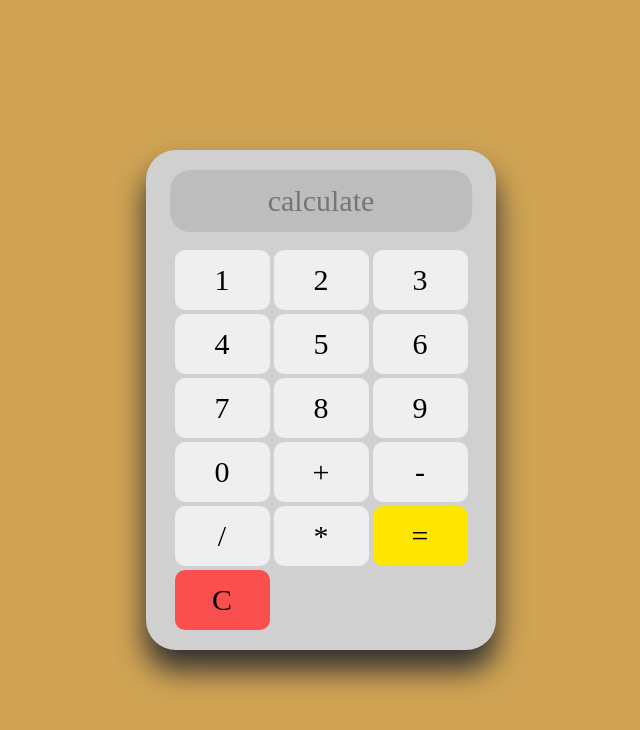
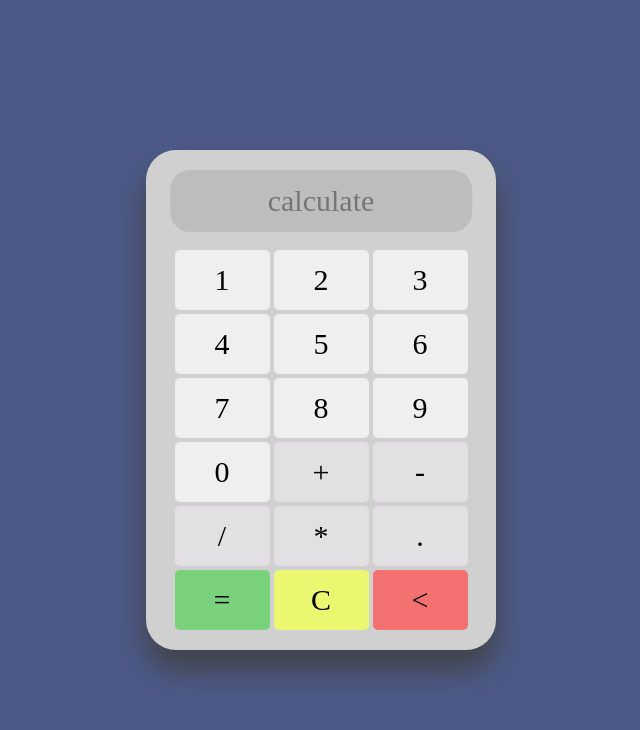
Before and after one commit to benscottdev/Calculator, a plain HTML site: page index.html in a window 1280 px wide. Shown: the whole page, without its empty margins (319-959 px from the left). Drawn offline with Linux system fonts and the light colour scheme; a web font is replaced by a local one.

Commit message:
Add files via upload
JavaScript simplified

```diff
--- a/index.html
+++ b/index.html
@@ -11,106 +11,59 @@
       <div class="calulator-section">
         <input type="text" id="number-input" placeholder="calculate" />
         <div class="inputs">
-          <input
-            id="one-btn"
-            value="1"
-            type="button"
-            onclick="display('1')"
-            onkeydown="myFunction(event)"
-          />
-          <input
-            id="two-btn"
-            value="2"
-            type="button"
-            onclick="display('2')"
-            onkeydown="myFunction(event)"
-          />
+          <input id="one-btn" value="1" type="button" onclick="display('1')" />
+          <input id="two-btn" value="2" type="button" onclick="display('2')" />
           <input
             id="three-btn"
             value="3"
             type="button"
             onclick="display('3')"
-            onkeydown="myFunction(event)"
           />
-          <input
-            id="four-btn"
-            value="4"
-            type="button"
-            onclick="display('4')"
-            onkeydown="myFunction(event)"
-          />
-          <input
-            id="five-btn"
-            value="5"
-            type="button"
-            onclick="display('5')"
-            onkeydown="myFunction(event)"
-          />
-          <input
-            id="six-btn"
-            value="6"
-            type="button"
-            onclick="display('6')"
-            onkeydown="myFunction(event)"
-          />
+          <input id="four-btn" value="4" type="button" onclick="display('4')" />
+          <input id="five-btn" value="5" type="button" onclick="display('5')" />
+          <input id="six-btn" value="6" type="button" onclick="display('6')" />
           <input
             id="seven-btn"
             value="7"
             type="button"
             onclick="display('7')"
-            onkeydown="myFunction(event)"
           />
           <input
             id="eight-btn"
             value="8"
             type="button"
             onclick="display('8')"
-            onkeydown="myFunction(event)"
           />
-          <input
-            id="nine-btn"
-            value="9"
-            type="button"
-            onclick="display('9')"
-            onkeydown="myFunction(event)"
-          />
-          <input
-            id="zero-btn"
-            value="0"
-            type="button"
-            onclick="display('0')"
-            onkeydown="myFunction(event)"
-          />
-          <input
-            id="add-btn"
-            value="+"
-            type="button"
-            onclick="display('+')"
-            onkeydown="myFunction(event)"
-          />
+          <input id="nine-btn" value="9" type="button" onclick="display('9')" />
+          <input id="zero-btn" value="0" type="button" onclick="display('0')" />
+          <input id="add-btn" value="+" type="button" onclick="display('+')" />
           <input
             id="minus-btn"
             value="-"
             type="button"
             onclick="display('-')"
-            onkeydown="myFunction(event)"
           />
           <input
             id="divide-btn"
             value="/"
             type="button"
             onclick="display('/')"
-            onkeydown="myFunction(event)"
           />
           <input
             id="times-btn"
             value="*"
             type="button"
             onclick="display('*')"
-            onkeydown="myFunction(event)"
           />
+          <input id="dot-btn" value="." type="button" onclick="display('.')" />
           <input id="equals-btn" value="=" type="button" onclick="solve()" />
           <input id="clear-btn" value="C" type="button" onclick="reset()" />
+          <input
+            id="delete-btn"
+            value="<"
+            type="button"
+            onclick="backspace()"
+          />
         </div>
       </div>
     </main>
--- a/script.js
+++ b/script.js
@@ -1,34 +1,17 @@
-const displayInput = document.getElementById("number-input");
+let userInput = document.getElementById("number-input");
 
 function display(val) {
-  document.getElementById("number-input").value += val;
-}
-
-function myFunction(event) {
-  if (
-    event.key == "0" ||
-    event.key == "1" ||
-    event.key == "2" ||
-    event.key == "3" ||
-    event.key == "4" ||
-    event.key == "5" ||
-    event.key == "6" ||
-    event.key == "7" ||
-    event.key == "8" ||
-    event.key == "9" ||
-    event.key == "+" ||
-    event.key == "-" ||
-    event.key == "*" ||
-    event.key == "/"
-  )
-    document.getElementById("number-input").value += event.key;
+  userInput.value += val;
 }
 
 function solve() {
-  let solved = eval(document.getElementById("number-input").value);
-  document.getElementById("number-input").value = solved;
+  userInput.value = eval(userInput.value);
 }
 
 function reset() {
-  document.getElementById("number-input").value = "";
+  userInput.value = "";
 }
+
+function backspace() {
+  userInput.value = userInput.value.slice(0, -1);
+}
--- a/style.css
+++ b/style.css
@@ -6,7 +6,7 @@ html {
   padding: 0;
   box-sizing: border-box;
 
-  background-color: rgb(208, 164, 84);
+  background-color: rgb(76, 90, 136);
 }
 
 .calulator-section {
@@ -21,7 +21,7 @@ html {
   justify-content: center;
   align-items: center;
   border-radius: 30px;
-  box-shadow: 0px 20px 30px rgb(47, 47, 47);
+  box-shadow: 0px 20px 30px rgba(63, 63, 63, 0.883);
 }
 
 #number-input {
@@ -39,7 +39,7 @@ html {
   border: none;
 }
 .inputs input {
-  border-radius: 10px;
+  border-radius: 5px;
   width: 95px;
   height: 60px;
   margin: 2px;
@@ -50,8 +50,11 @@ html {
 }
 
 .inputs input:active {
-  scale: 98%;
-  box-shadow: inset 0px 0px 10px rgb(47, 47, 47);
+  scale: 95%;
+}
+
+.inputs input:hover {
+  background-color: rgb(231, 231, 231);
 }
 
 .inputs {
@@ -61,9 +64,22 @@ html {
 }
 
 #equals-btn {
-  background-color: rgb(255, 230, 0);
+  background-color: rgb(122, 209, 124);
 }
 
 #clear-btn {
-  background-color: rgb(249, 79, 79);
+  background-color: rgb(235, 246, 113);
 }
+
+#delete-btn {
+  background-color: rgb(244, 113, 113);
+}
+
+#dot-btn,
+#add-btn,
+#minus-btn,
+#divide-btn,
+#times-btn {
+  background-color: rgb(227, 224, 227);
+}
+8=\77
```
